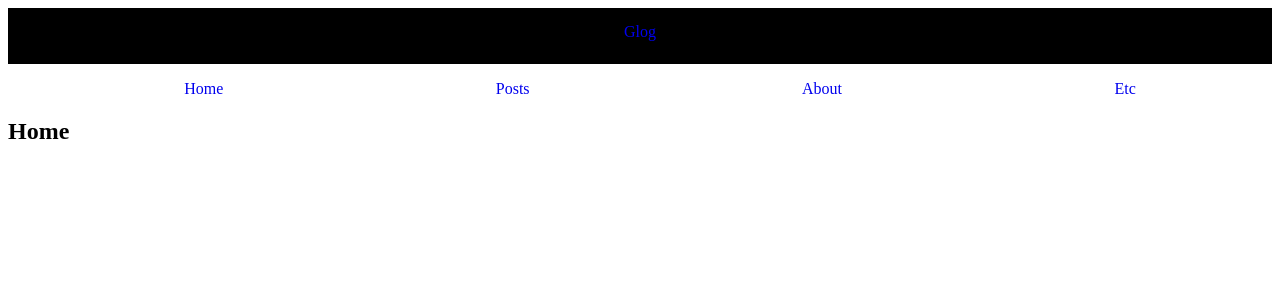
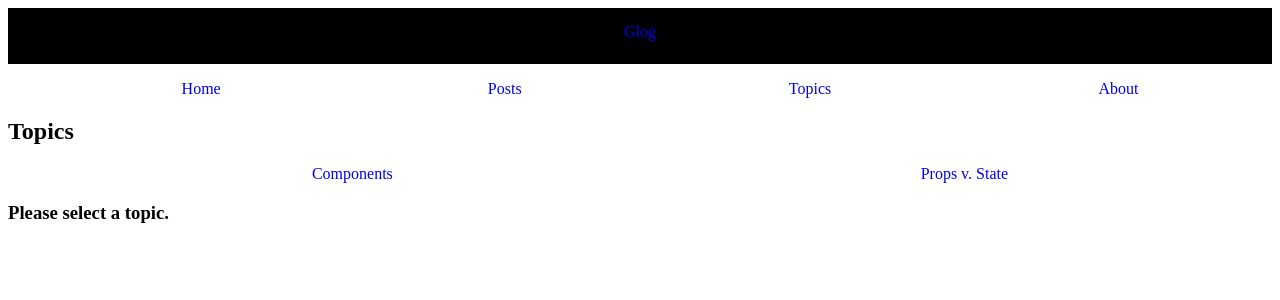
Before and after one commit to junzero741/Glog, a React (Create React App) app: page /topics in a window 1280 px wide. Shown: the top 300 px of the page. Built offline with nearby package versions, Linux system fonts and the light colour scheme.

Commit message:
[feature]: topics component added

```diff
--- a/src/App.js
+++ b/src/App.js
@@ -1,12 +1,12 @@
 import { createGlobalStyle } from 'styled-components';
-import {
-  BrowserRouter as Router,
-  Switch,
-  Route,
-  Link,
-  useRouteMatch,
-  useParams,
-} from 'react-router-dom';
+// import {
+//   BrowserRouter as Router,
+//   Switch,
+//   Route,
+//   Link,
+//   useRouteMatch,
+//   useParams,
+// } from 'react-router-dom';
 import Header from 'components/Header';
 import Nav from 'components/Nav';
 
@@ -20,37 +20,37 @@ function App() {
   );
 }
 
-const Topics = () => {
-  let match = useRouteMatch();
+// const Topics = () => {
+//   let match = useRouteMatch();
 
-  return (
-    <div>
-      <h2>Topics</h2>
-      <ul>
-        <li>
-          <Link to={`${match.url}/components`}>Components</Link>
-        </li>
-        <li>
-          <Link to={`${match.url}/props-v-state`}>Props v. State</Link>
-        </li>
-      </ul>
+//   return (
+//     <div>
+//       <h2>Topics</h2>
+//       <ul>
+//         <li>
+//           <Link to={`${match.url}/components`}>Components</Link>
+//         </li>
+//         <li>
+//           <Link to={`${match.url}/props-v-state`}>Props v. State</Link>
+//         </li>
+//       </ul>
 
-      <Switch>
-        <Route path={`${match.path}/:topicId`}>
-          <Topic />
-        </Route>
-        <Route path={match.path}>
-          <h3>Please select a topic.</h3>
-        </Route>
-      </Switch>
-    </div>
-  );
-};
+//       <Switch>
+//         <Route path={`${match.path}/:topicId`}>
+//           <Topic />
+//         </Route>
+//         <Route path={match.path}>
+//           <h3>Please select a topic.</h3>
+//         </Route>
+//       </Switch>
+//     </div>
+//   );
+// };
 
-const Topic = () => {
-  let { topicId } = useParams();
-  return <h3>Requested topic ID: {topicId}</h3>;
-};
+// const Topic = () => {
+//   let { topicId } = useParams();
+//   return <h3>Requested topic ID: {topicId}</h3>;
+// };
 
 export default App;
 
--- a/src/components/Nav.jsx
+++ b/src/components/Nav.jsx
@@ -3,7 +3,7 @@ import styled from 'styled-components';
 import About from 'pages/About';
 import Posts from 'pages/Posts';
 import Home from 'pages/Home';
-import Etc from 'pages/Etc';
+import Topics from 'pages/Topics';
 
 const Nav = () => {
   return (
@@ -17,10 +17,10 @@ const Nav = () => {
             <Link to="/posts">Posts</Link>
           </li>
           <li>
-            <Link to="/about">About</Link>
+            <Link to="/topics">Topics</Link>
           </li>
           <li>
-            <Link to="/etc">Etc</Link>
+            <Link to="/about">About</Link>
           </li>
         </ul>
 
@@ -31,8 +31,8 @@ const Nav = () => {
           <Route path="/posts">
             <Posts />
           </Route>
-          <Route path="/etc">
-            <Etc />
+          <Route path="/topics">
+            <Topics />
           </Route>
           <Route path="/">
             <Home />
--- /dev/null
+++ b/src/pages/Topic.jsx
@@ -0,0 +1,8 @@
+import { useParams } from 'react-router-dom';
+
+const Topic = () => {
+  let { topicId } = useParams();
+  return <h3>Requested topic ID: {topicId}</h3>;
+};
+
+export default Topic;
--- /dev/null
+++ b/src/pages/Topics.jsx
@@ -0,0 +1,42 @@
+import {
+  BrowserRouter as Router,
+  Switch,
+  Route,
+  Link,
+  useRouteMatch,
+} from 'react-router-dom';
+import Topic from 'pages/Topic';
+import styled from 'styled-components';
+
+const Topics = () => {
+  let match = useRouteMatch();
+
+  return (
+    <TopicsStyle>
+      <Router>
+        <h2>Topics</h2>
+        <ul>
+          <li>
+            <Link to={`${match.url}/components`}>Components</Link>
+          </li>
+          <li>
+            <Link to={`${match.url}/props-v-state`}>Props v. State</Link>
+          </li>
+        </ul>
+
+        <Switch>
+          <Route path={`${match.path}/:topicId`}>
+            <Topic />
+          </Route>
+          <Route path={match.path}>
+            <h3>Please select a topic.</h3>
+          </Route>
+        </Switch>
+      </Router>
+    </TopicsStyle>
+  );
+};
+
+export default Topics;
+
+const TopicsStyle = styled.div``;
```
